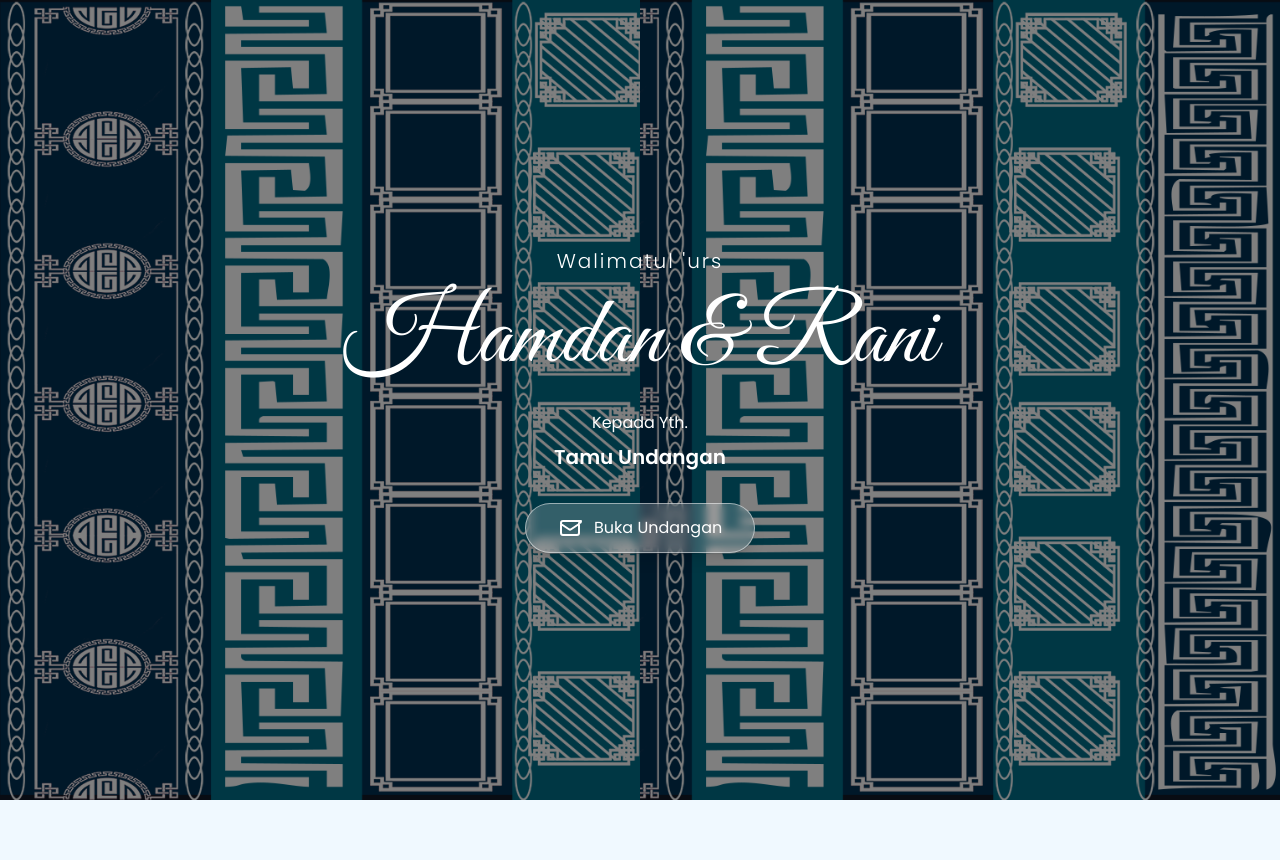
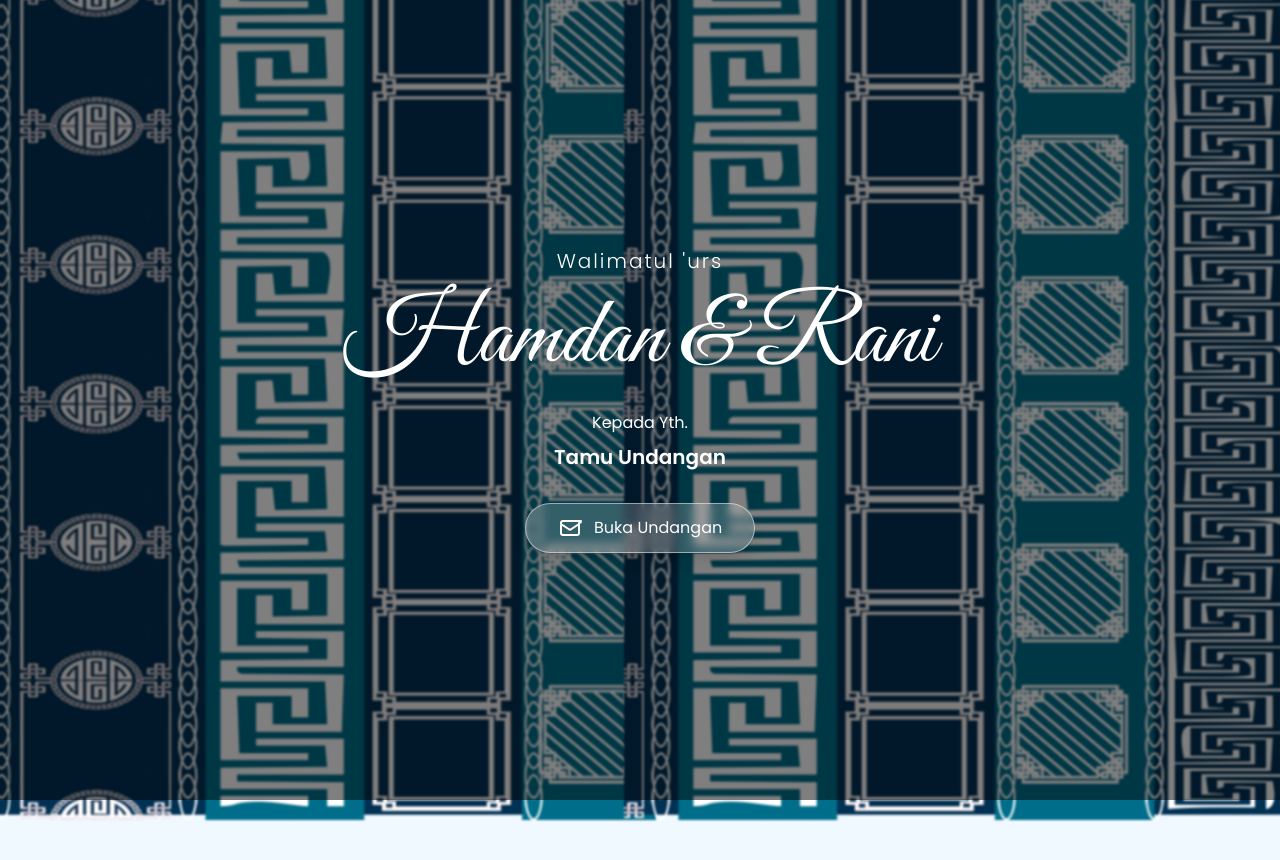
Before and after one commit to Jazaniest/wedding-invitation-hamdan, a plain HTML site: page index.html in a window 1280 px wide. Shown: the top 860 px of the page. Drawn offline with nearby package versions, Linux system fonts and the light colour scheme.

Commit message:
adding some blur and fixing maps

```diff
--- a/index.html
+++ b/index.html
@@ -68,6 +68,11 @@
             background-color: rgba(240, 249, 255, 0.8);
             z-index: -1;
         }
+        .blur-photo {
+            background-size: cover;
+            filter: blur(1px); /* 10% kira-kira setara blur tipis (3–5px) */
+            transform: scale(1.05); /* biar tidak ada garis kosong di tepi karena blur */
+        }
     </style>
 </head>
 <body class="bg-sky-50 overflow-hidden"> <!-- THEME: Changed bg-stone-50 to bg-sky-50 -->
@@ -81,10 +86,10 @@
             Saya telah mengatur agar gambar yang sama terbelah dua.
         -->
         <!-- Left Photo -->
-        <div id="cover-left" class="absolute top-0 left-0 w-1/2 h-full cover-image" style="background-image: url('cover.png'); background-position: left center;"></div>
+        <div id="cover-left" class="absolute top-0 left-0 w-1/2 h-full cover-image blur-photo" style="background-image: url('cover.png'); background-position: left center;"></div>
 
         <!-- Right Photo -->
-        <div id="cover-right" class="absolute top-0 right-0 w-1/2 h-full cover-image" style="background-image: url('cover.png'); background-position: right center;"></div>
+        <div id="cover-right" class="absolute top-0 right-0 w-1/2 h-full cover-image blur-photo" style="background-image: url('cover.png'); background-position: right center;"></div>
 
         <!-- Dark Overlay for text readability -->
         <div class="absolute inset-0 bg-black/50"></div>
@@ -177,7 +182,7 @@
                         <p class="text-sky-800 font-semibold text-lg">Sabtu, 20 September 2025</p>
                         <p class="text-sky-600">11:00 WIB - Selesai</p>
                         <p class="text-sky-600 mt-4 font-semibold">Jln. Perusahaan RT 04 RW 02, Lukit</p>
-                         <a href="https://maps.app.goo.gl/NpBSVSD2B333vJWn8" class="mt-4 inline-block text-sm text-sky-700 hover:text-sky-900 transition font-semibold">Lihat Peta →</a>
+                         <a href="https://maps.app.goo.gl/8Q3zv5YAXvkG9SQz6" class="mt-4 inline-block text-sm text-sky-700 hover:text-sky-900 transition font-semibold">Lihat Peta →</a>
                     </div>
                 </div>
             </div>
```
